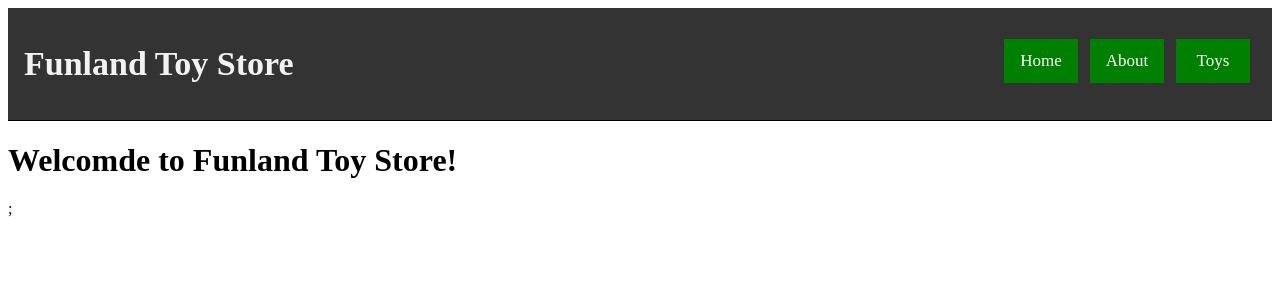
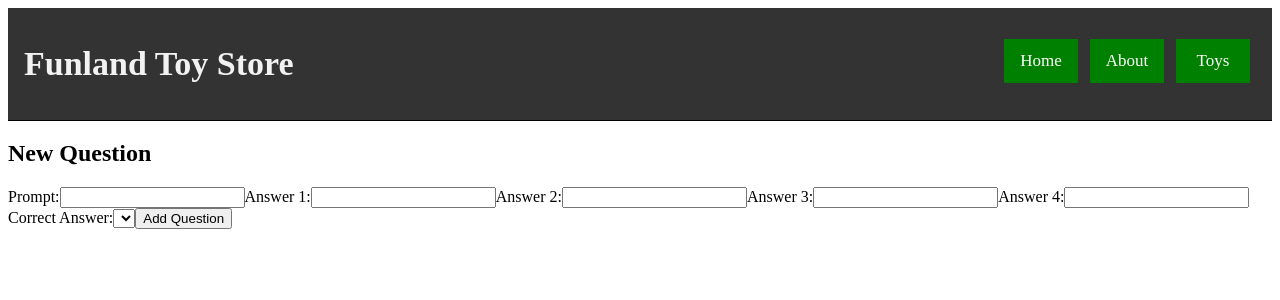
Before and after one commit to Frost254/phase-2-project, a React (Create React App) app: page / in a window 1280 px wide. Shown: the top 300 px of the page. Built offline with nearby package versions, Linux system fonts and the light colour scheme; no server answers; data requests are answered from the project's data file.

Commit message:
Form to submit toy in homepage

```diff
--- a/src/components/Home.js
+++ b/src/components/Home.js
@@ -1,10 +1,105 @@
-import React from "react";
+import React, {useState} from "react";
 
 function Home() {
-  return <>
-  <h1>Welcomde to Funland Toy Store!</h1>;
+  const [formData, setFormData] = useState({
+    name: "",
+    img: "",
+    likes: "",
+  });
 
-  </>
+  function handleChange(event) {
+    setFormData({
+      ...formData,
+      [event.target.name]: event.target.value,
+    });
+  }
+
+  function handleSubmit(event) {
+    event.preventDefault();
+    console.log(formData);
+  }
+
+  fetch("http://localhost:4000/questions", {
+    method: "POST",
+    headers: {
+      "Content-Type": "application/json",
+    },
+    body: JSON.stringify({
+      prompt: formData.prompt,
+      answer1: formData.answer1,
+      answer2: formData.answer2,
+      answer3: formData.answer3,
+      answer4: formData.answer4
+    }),
+  })
+
+
+  return (
+    <section>
+      <h1>New Question</h1>
+      <form onSubmit={handleSubmit}>
+        <label>
+          Prompt:
+          <input
+            type="text"
+            name="prompt"
+            value={formData.prompt}
+            onChange={handleChange}
+          />
+        </label>
+        <label>
+          Answer 1:
+          <input
+            type="text"
+            name="answer1"
+            value={formData.answer1}
+            onChange={handleChange}
+          />
+        </label>
+        <label>
+          Answer 2:
+          <input
+            type="text"
+            name="answer2"
+            value={formData.answer2}
+            onChange={handleChange}
+          />
+        </label>
+        <label>
+          Answer 3:
+          <input
+            type="text"
+            name="answer3"
+            value={formData.answer3}
+            onChange={handleChange}
+          />
+        </label>
+        <label>
+          Answer 4:
+          <input
+            type="text"
+            name="answer4"
+            value={formData.answer4}
+            onChange={handleChange}
+          />
+        </label>
+        <label>
+          Correct Answer:
+          <select
+            name="correctIndex"
+            value={formData.correctIndex}
+            onChange={handleChange}
+          >
+            <option value="0">{formData.answer1}</option>
+            <option value="1">{formData.answer2}</option>
+            <option value="2">{formData.answer3}</option>
+            <option value="3">{formData.answer4}</option>
+          </select>
+        </label>
+        <button type="submit">Add Question</button>
+      </form>
+    </section>
+  );
 }
 
 export default Home;
```
